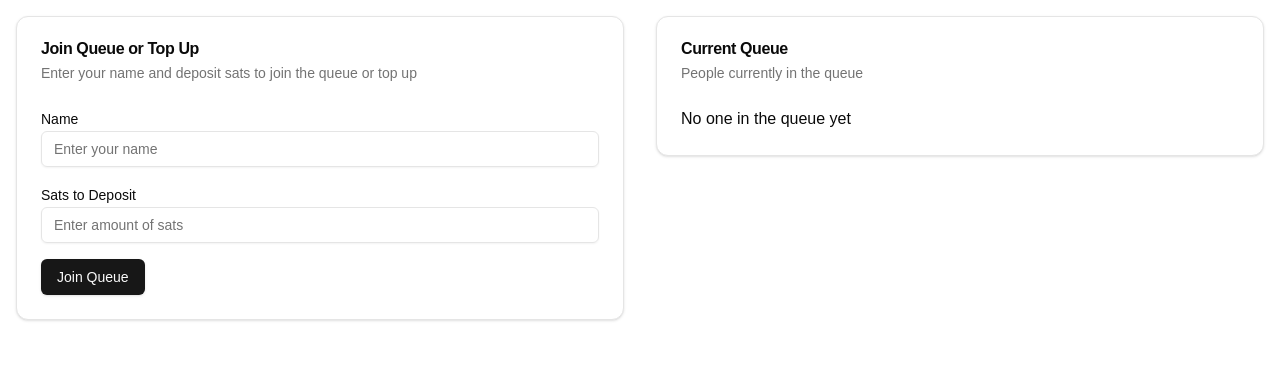
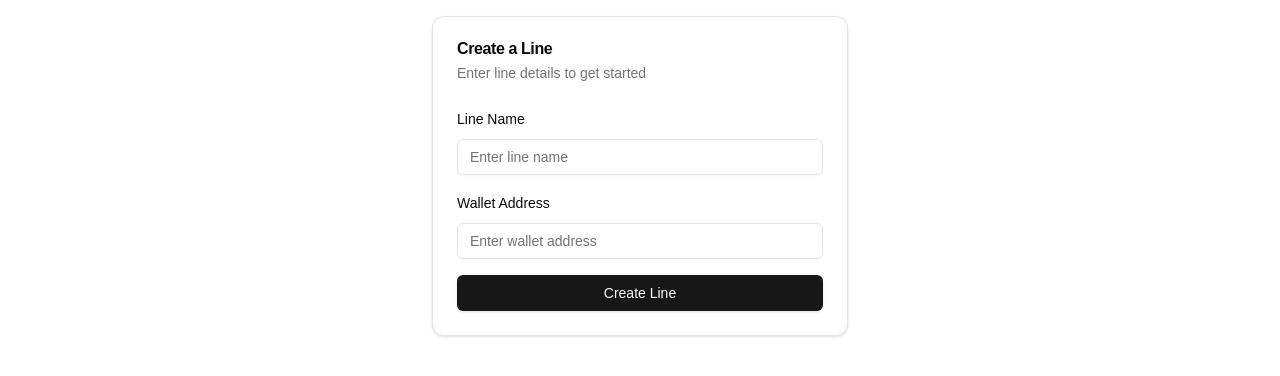
Before and after one commit to ibiscp/SatsQueue, a Next.js app: page / in a window 1280 px wide. Shown: the top 376 px of the page. Built offline with nearby package versions, Linux system fonts and the light colour scheme.

Commit message:
create first version of main page and user page

```diff
--- /dev/null
+++ b/app/[uuid]/page.tsx
@@ -0,0 +1,72 @@
+'use client'
+
+import { useState } from 'react'
+import { Button } from "@/components/ui/button"
+import { Input } from "@/components/ui/input"
+import { Label } from "@/components/ui/label"
+import { Card, CardContent, CardDescription, CardHeader, CardTitle } from "@/components/ui/card"
+
+type QueueItem = {
+  identifier: string;
+  timestamp: number;
+}
+
+export default function Line({ params }: { params: { uuid: string } }) {
+  const [queue, setQueue] = useState<QueueItem[]>([])
+  const [identifier, setIdentifier] = useState('')
+
+  const joinLine = (e: React.FormEvent) => {
+    e.preventDefault()
+    if (identifier.trim()) {
+      const newItem = { identifier: identifier.trim(), timestamp: Date.now() }
+      setQueue([...queue, newItem])
+      setIdentifier('')
+    }
+  }
+
+  return (
+    <div className="container mx-auto p-4 max-w-md">
+      <Card className="mb-4">
+        <CardHeader>
+          <CardTitle>Current Line State</CardTitle>
+          <CardDescription>Line ID: {params.uuid}</CardDescription>
+        </CardHeader>
+        <CardContent>
+          {queue.length === 0 ? (
+            <p>No one in line yet</p>
+          ) : (
+            <ul className="space-y-2">
+              {queue.map((item, index) => (
+                <li key={index} className="flex justify-between items-center border-b py-2">
+                  <span>{item.identifier}</span>
+                  <span>{new Date(item.timestamp).toLocaleTimeString()}</span>
+                </li>
+              ))}
+            </ul>
+          )}
+        </CardContent>
+      </Card>
+
+      <Card>
+        <CardHeader>
+          <CardTitle>Join the Line</CardTitle>
+        </CardHeader>
+        <CardContent>
+          <form onSubmit={joinLine} className="space-y-4">
+            <div className="space-y-2">
+              <Label htmlFor="identifier">Identifier</Label>
+              <Input
+                id="identifier"
+                value={identifier}
+                onChange={(e) => setIdentifier(e.target.value)}
+                placeholder="Enter your identifier"
+                required
+              />
+            </div>
+            <Button type="submit" className="w-full">Enter Line</Button>
+          </form>
+        </CardContent>
+      </Card>
+    </div>
+  )
+}
--- a/app/page.tsx
+++ b/app/page.tsx
@@ -1,128 +1,58 @@
 'use client'
 
 import { useState } from 'react'
+import { useRouter } from 'next/navigation'
 import { Button } from "@/components/ui/button"
 import { Input } from "@/components/ui/input"
 import { Label } from "@/components/ui/label"
 import { Card, CardContent, CardDescription, CardHeader, CardTitle } from "@/components/ui/card"
-// import { FedimintWallet } from '@fedimint/core-web'
 
-// // Create the Wallet client
-// const wallet = new FedimintWallet()
+export default function Home() {
+  const [lineName, setLineName] = useState('')
+  const [walletAddress, setWalletAddress] = useState('')
+  const router = useRouter()
 
-// // Open the wallet (should be called once in the application lifecycle)
-// await wallet.open()
-
-// // Join a Federation (if not already open)
-// if (!wallet.isOpen()) {
-//   const inviteCode = 'fed11qgqpw9thwvaz7t...'
-//   await wallet.joinFederation(inviteCode)
-// }
-
-type QueueItem = {
-  name: string;
-  sats: number;
-}
-
-export default function Component() {
-  const [queue, setQueue] = useState<QueueItem[]>([])
-  const [newName, setNewName] = useState('')
-  const [newSats, setNewSats] = useState('')
-
-  const joinQueue = (e: React.FormEvent) => {
+  const createLine = async (e: React.FormEvent) => {
     e.preventDefault()
-    const sats = parseInt(newSats)
-    if (isNaN(sats) || sats <= 0) {
-      alert('Please enter a valid number of sats')
-      return
-    }
-    const existingIndex = queue.findIndex(item => item.name === newName)
-    if (existingIndex !== -1) {
-      const confirmTopUp = window.confirm(`There's already a user named "${newName}" in the queue. Do you want to top up their sats instead?`)
-      if (confirmTopUp) {
-        const newQueue = [...queue]
-        newQueue[existingIndex].sats += sats
-        setQueue(newQueue.sort((a, b) => b.sats - a.sats))
-      } else {
-        // If user doesn't want to top up, we don't modify the queue
-        return
-      }
-    } else {
-      const newItem = { name: newName, sats }
-      const newQueue = [...queue, newItem].sort((a, b) => b.sats - a.sats)
-      setQueue(newQueue)
-    }
-    setNewSats('')
-    setNewName('')
-  }
-
-  const topUp = (name: string) => {
-    setNewName(name)
+    // Here you would typically make an API call to create the line
+    // For now, we'll just generate a random UUID and redirect
+    const uuid = Math.random().toString(36).substring(2, 15)
+    router.push(`/${uuid}`)
   }
 
   return (
-    <div className="container mx-auto p-4">
-      <div className="flex space-x-8">
-        <div className="w-1/2">
+    <div className="container mx-auto p-4 max-w-md">
       <Card>
         <CardHeader>
-              <CardTitle>Join Queue or Top Up</CardTitle>
-              <CardDescription>Enter your name and deposit sats to join the queue or top up</CardDescription>
+          <CardTitle>Create a Line</CardTitle>
+          <CardDescription>Enter line details to get started</CardDescription>
         </CardHeader>
         <CardContent>
-              <form onSubmit={joinQueue} className="space-y-4">
-                <div>
-                  <Label htmlFor="name">Name</Label>
+          <form onSubmit={createLine} className="space-y-4">
+            <div className="space-y-2">
+              <Label htmlFor="lineName">Line Name</Label>
               <Input
-                    id="name"
-                    value={newName}
-                    onChange={(e) => setNewName(e.target.value)}
-                    placeholder="Enter your name"
+                id="lineName"
+                value={lineName}
+                onChange={(e) => setLineName(e.target.value)}
+                placeholder="Enter line name"
                 required
               />
             </div>
-                <div>
-                  <Label htmlFor="sats">Sats to Deposit</Label>
+            <div className="space-y-2">
+              <Label htmlFor="walletAddress">Wallet Address</Label>
               <Input
-                    id="sats"
-                    type="number"
-                    value={newSats}
-                    onChange={(e) => setNewSats(e.target.value)}
-                    placeholder="Enter amount of sats"
+                id="walletAddress"
+                value={walletAddress}
+                onChange={(e) => setWalletAddress(e.target.value)}
+                placeholder="Enter wallet address"
                 required
               />
             </div>
-                <Button type="submit">Join Queue</Button>
+            <Button type="submit" className="w-full">Create Line</Button>
           </form>
         </CardContent>
       </Card>
     </div>
-        <div className="w-1/2">
-          <Card>
-            <CardHeader>
-              <CardTitle>Current Queue</CardTitle>
-              <CardDescription>People currently in the queue</CardDescription>
-            </CardHeader>
-            <CardContent>
-              {queue.length === 0 ? (
-                <p>No one in the queue yet</p>
-              ) : (
-                <ul className="space-y-2">
-                  {queue.map((item, index) => (
-                    <li key={index} className="flex justify-between items-center border-b py-2">
-                      <span>{item.name}</span>
-                      <div className="flex items-center space-x-2">
-                        <span>{item.sats} sats</span>
-                        <Button onClick={() => topUp(item.name)} size="sm">Top Up</Button>
-                      </div>
-                    </li>
-                  ))}
-                </ul>
-              )}
-            </CardContent>
-          </Card>
-        </div>
-      </div>
-    </div>
   )
 }
```
Lines whose indentation alone changed are shown as unchanged.
